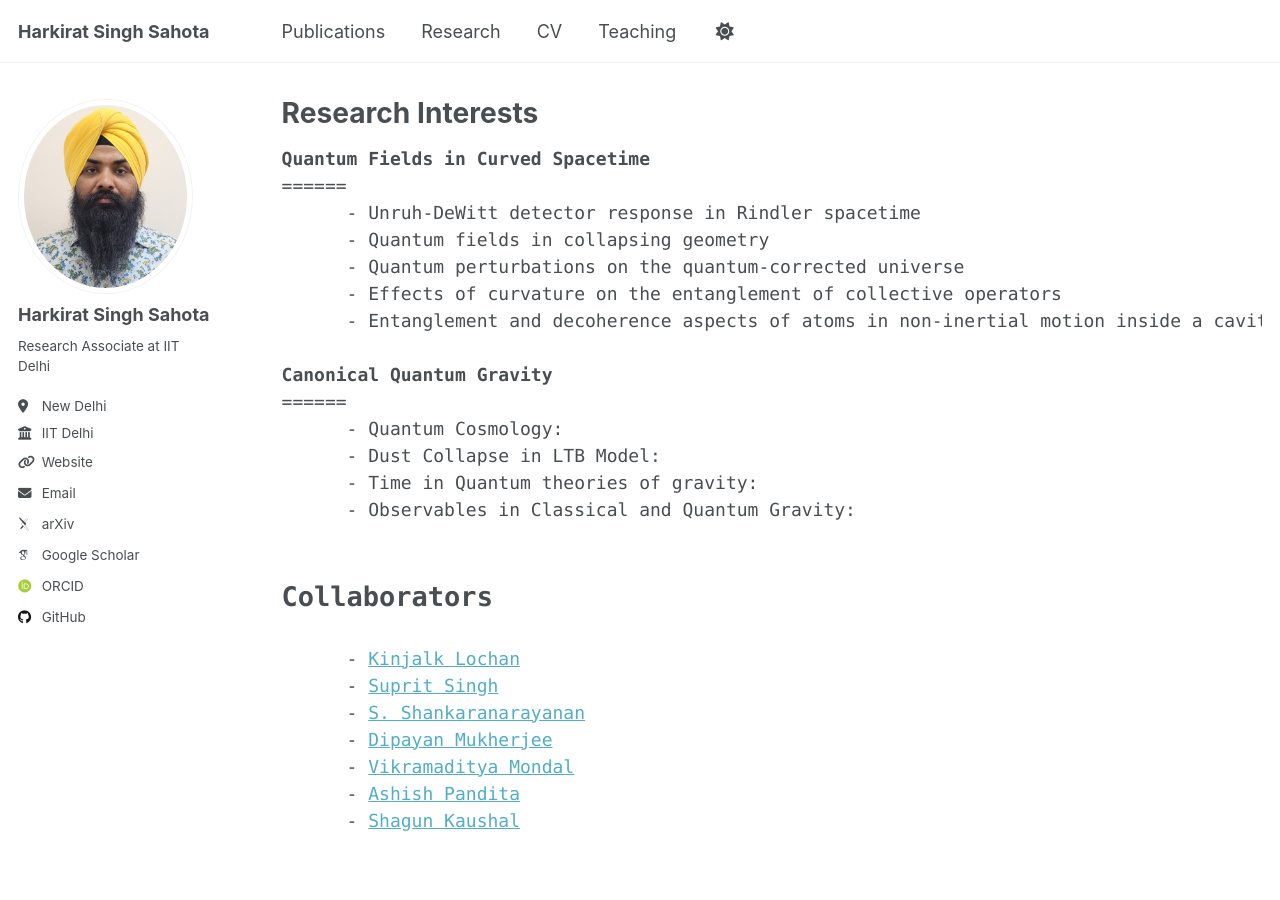
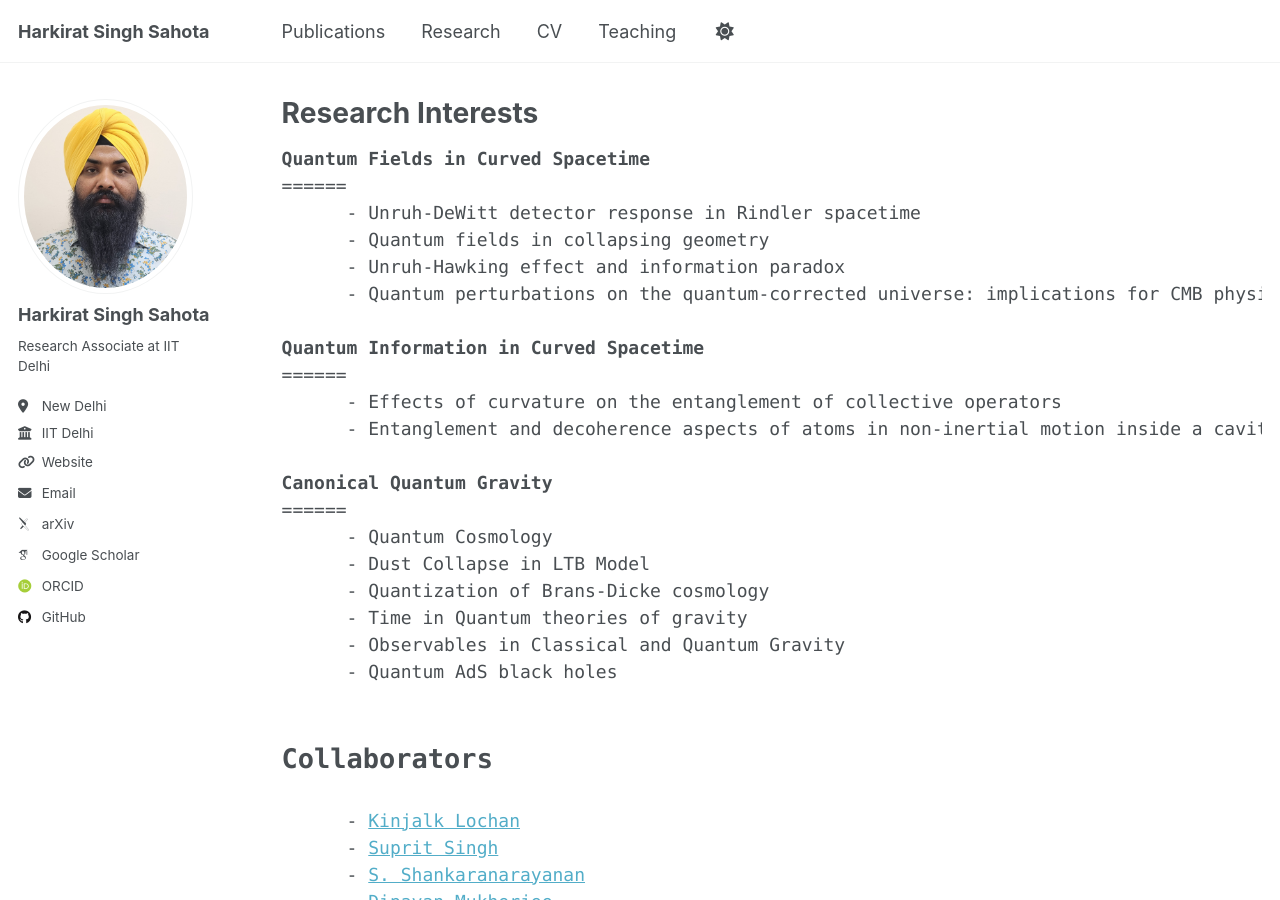
Before and after one commit to harkiratss/harkiratss.github.io, a Jekyll site: the page built from _pages/research.md, in a window 1280 px wide and 900 px high. Built offline with Jekyll 4.4.1, drawn with Linux system fonts in a browser that asks for light colours; some web fonts are replaced.

Commit message:
Update research.md

```diff
--- a/_pages/research.md
+++ b/_pages/research.md
@@ -11,16 +11,22 @@ author_profile: true
 ======
       - Unruh-DeWitt detector response in Rindler spacetime
       - Quantum fields in collapsing geometry
-      - Quantum perturbations on the quantum-corrected universe
+      - Unruh-Hawking effect and information paradox
+      - Quantum perturbations on the quantum-corrected universe: implications for CMB physics
+
+<strong>Quantum Information in Curved Spacetime</strong>
+======
       - Effects of curvature on the entanglement of collective operators
-      - Entanglement and decoherence aspects of atoms in non-inertial motion inside a cavity:
+      - Entanglement and decoherence aspects of atoms in non-inertial motion inside a cavity
 
 <strong>Canonical Quantum Gravity</strong>
 ======
-      - Quantum Cosmology:
-      - Dust Collapse in LTB Model:
-      - Time in Quantum theories of gravity:
-      - Observables in Classical and Quantum Gravity:
+      - Quantum Cosmology
+      - Dust Collapse in LTB Model
+      - Quantization of Brans-Dicke cosmology
+      - Time in Quantum theories of gravity
+      - Observables in Classical and Quantum Gravity
+      - Quantum AdS black holes
 
 
 <strong style="font-size: 1.5rem; font-weight: bold;">Collaborators</strong>
```
